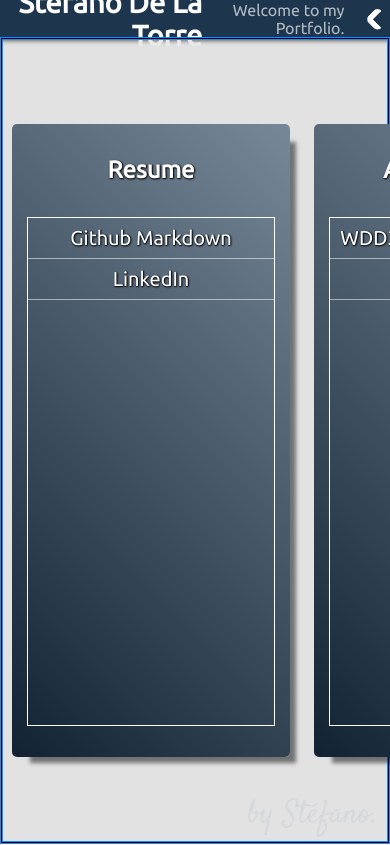
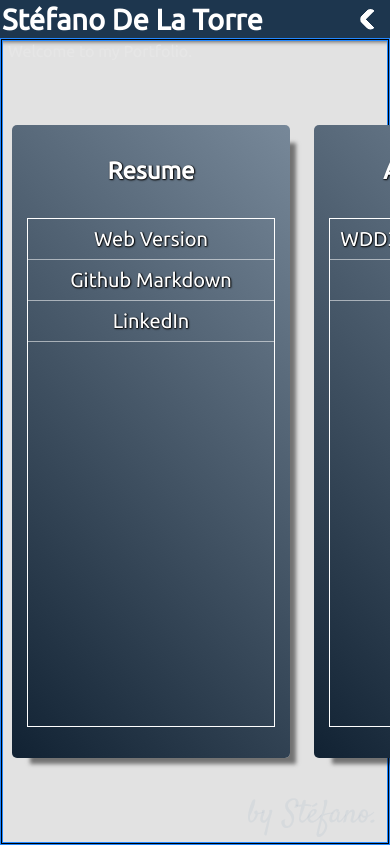
Before and after one commit to UserStef/Portfolio, a plain HTML site: page index.html in a window 390 px wide. Drawn offline with Linux system fonts and the light colour scheme.

Commit message:
Update links and style

```diff
--- a/index.html
+++ b/index.html
@@ -28,6 +28,7 @@
         <div class="card">
             <div class="title">Resume</div>
             <div class="xc">
+                <div class="xci"><a href="https://userstef.github.io/Resume" class="link-to-project">Web Version</a></div>
                 <div class="xci"><a href="https://github.com/UserStef/Resume" class="link-to-project">Github Markdown</a></div>
                 <!-- <div class="xci"><a href="#" class="link-to-project">Web Version</a></div> -->
                 <div class="xci"><a href="https://www.linkedin.com/in/stefanodelatorre/" class="link-to-project">LinkedIn</a></div>
--- a/styles/main.css
+++ b/styles/main.css
@@ -130,8 +130,9 @@ header{
 }
 header > .title {
     min-width: 189px;
-    font-size: 29px;
+    font-size: min(9.5vw, 29px);
     color: var(--title-clr);
+    transition: padding 300ms ease-in-out;
 }
 .welcome-msg {
     color: #fffa;
@@ -285,6 +286,33 @@ a:visited { color: white; }
 
 
 
+@media (max-width: 450px){
+    header{
+        position: relative;
+        height: max-content;
+    }
+    .title {
+        font-size: 24px;
+        padding-left: 2px;
+    }
+    header > .title {
+        min-width: 125px;
+    }
+    .welcome-msg {
+        position: absolute;
+        top: 100%;
+    }
+    .navbox {
+        margin-left: auto;
+    }
+}
+@media (max-width: 300px){
+    .navbox {
+        margin-left: 12px;
+    }
+}
+
+
 
 /* Copy & Paste Templates */
 
```
